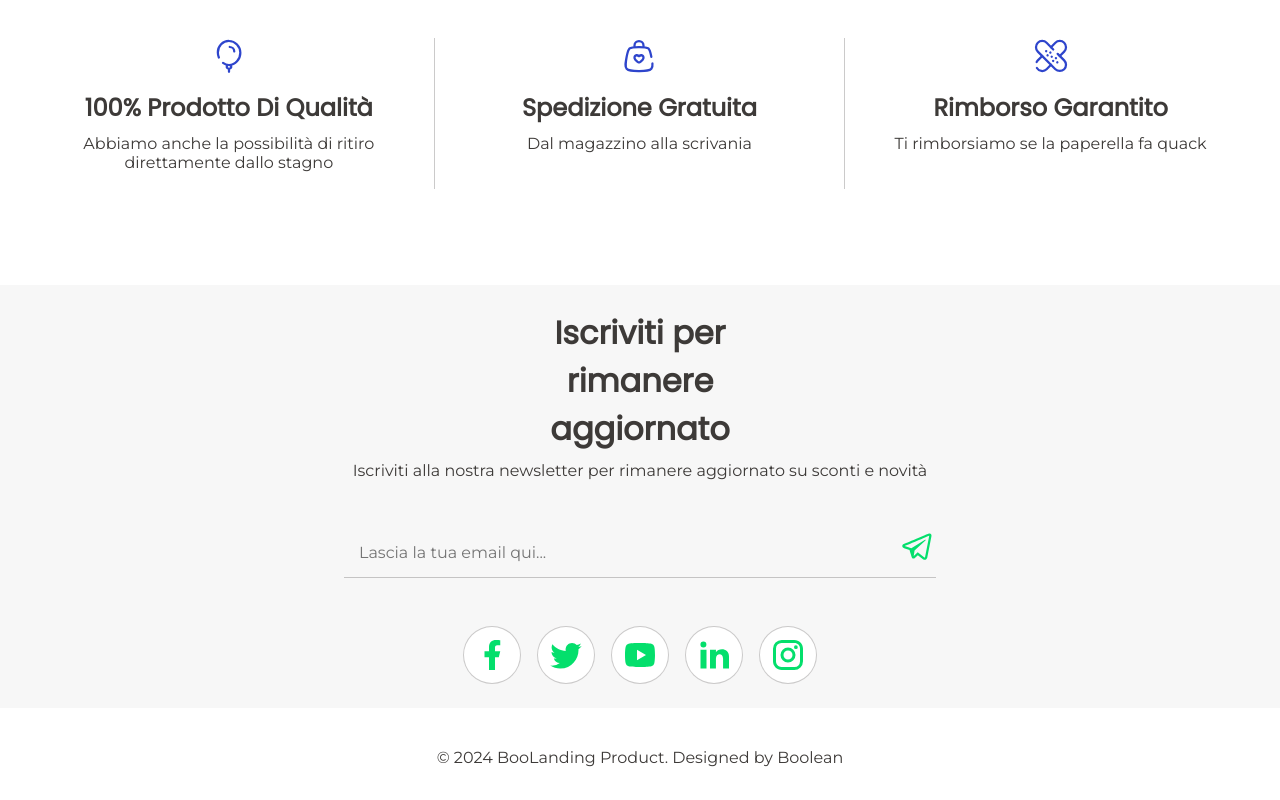
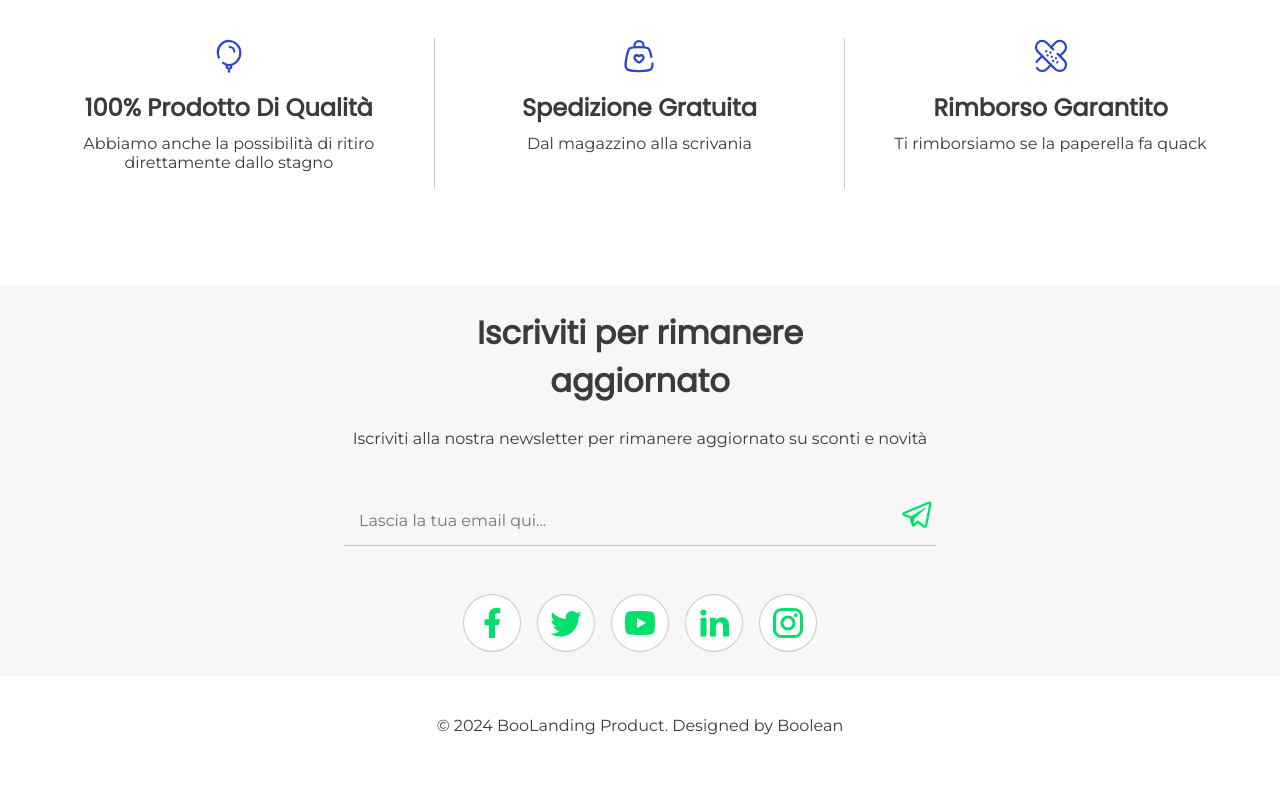
Before and after one commit to AnatoliyZakhryapin/landing-page-product, a website built with Vite: page index.html in a window 1280 px wide. Shown: the part 3106-3906 px from the top of the page. After the commit the page ends 3874 px from the top, so only its background shows below. Built offline with nearby package versions, Linux system fonts and the light colour scheme.

Commit message:
REFACTOR responsive of newsLetter title

```diff
--- a/index.html
+++ b/index.html
@@ -592,7 +592,7 @@
     <section id="newsLetter" class="newsletter-section text-center p-3 p-md-4">
       <div class="container-xxl">
         <div class="row justify-content-center">
-          <div class="col-8 col-md-6 col-xl-3">
+          <div class="col-8 col-md-6 col-xl-4 mb-3">
             <h2 class="title">Iscriviti per rimanere aggiornato</h2>
           </div>
         </div>
```
